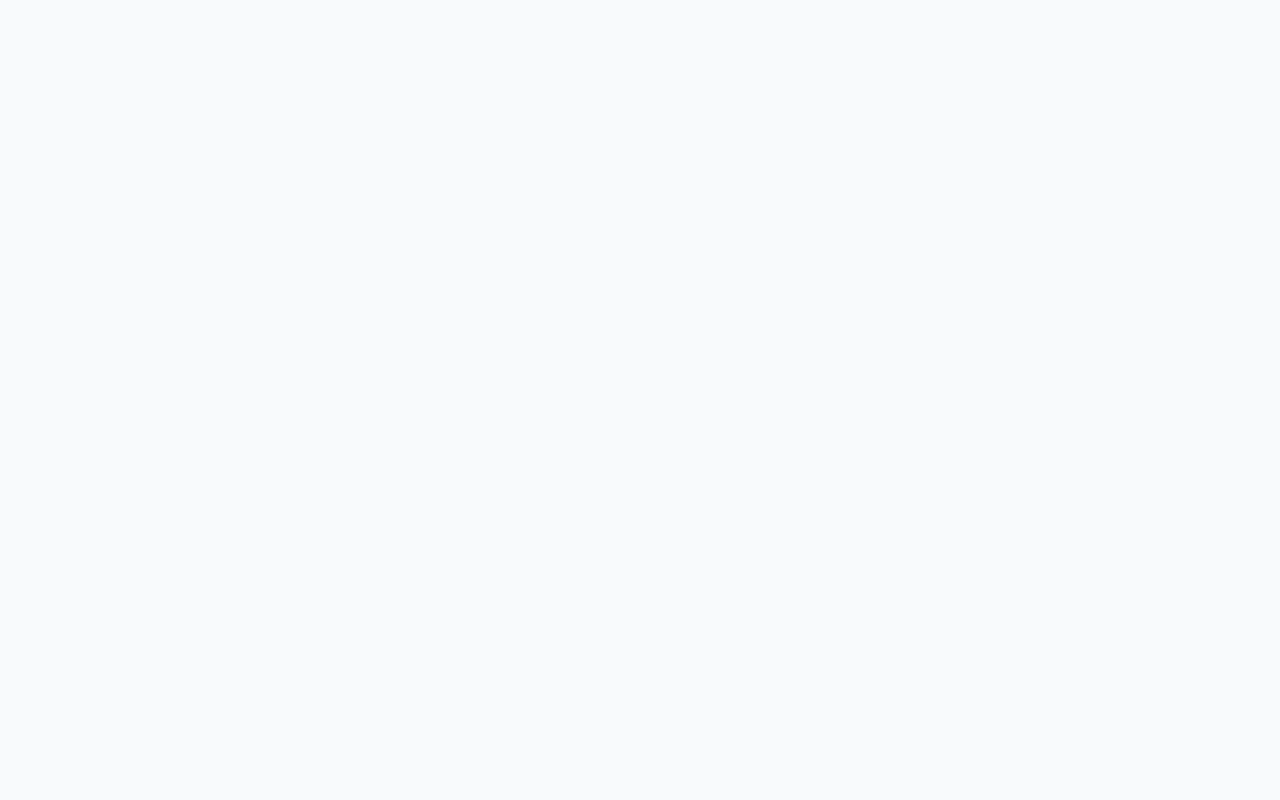
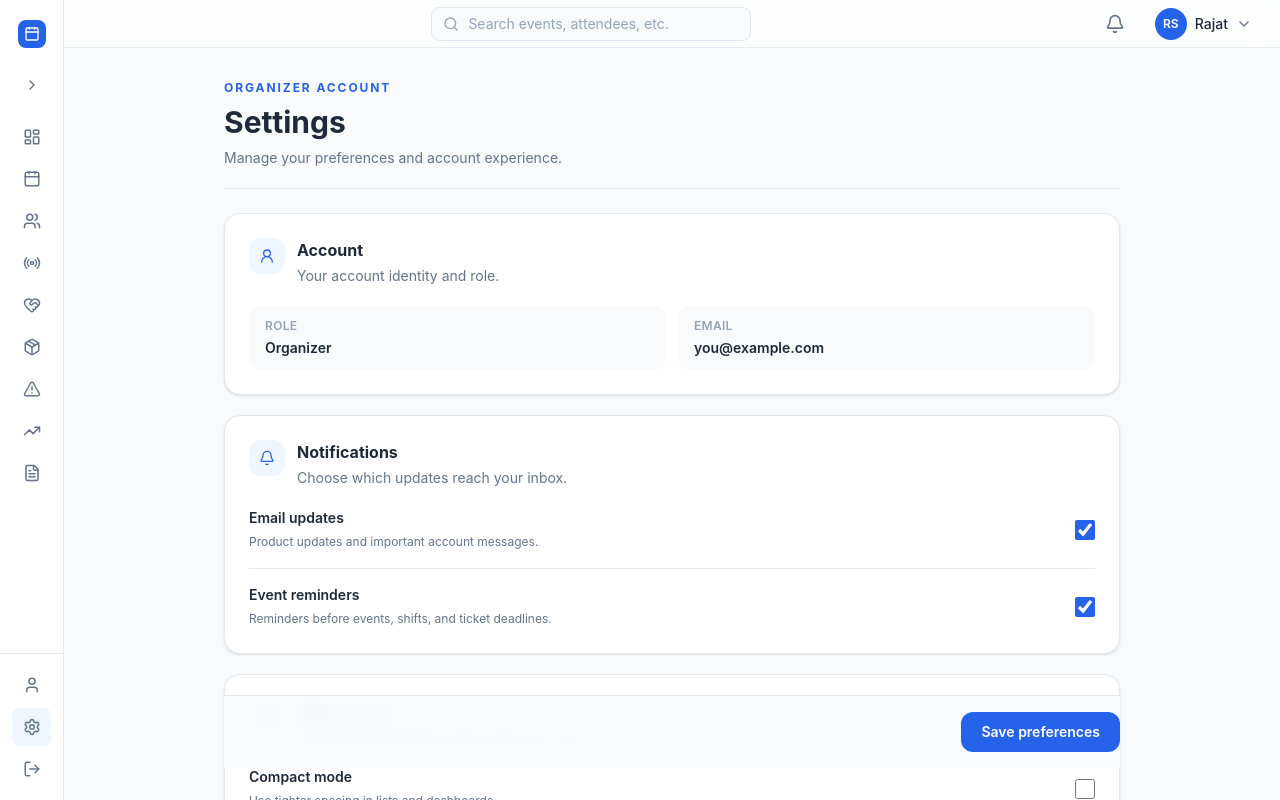
Before and after one commit to Anushka-Verma-CODES/EventPulse, a React (Vite) app in the folder frontend/: page /organizer/settings in a window 1280 px wide. Before the commit this address had no page. Built offline with nearby package versions, Linux system fonts and the light colour scheme.

Commit message:
feat: add settings page and integrate into attendee, organizer, and volunteer layouts

```diff
--- a/frontend/src/components/layout/AttendeeLayout.tsx
+++ b/frontend/src/components/layout/AttendeeLayout.tsx
@@ -9,6 +9,7 @@ const pageTitles: Record<string, string> = {
   "/attendee/tickets": "My Tickets",
   "/attendee/notifications": "Notifications",
   "/attendee/profile": "Profile",
+  "/attendee/settings": "Settings",
 };
 
 export default function AttendeeLayout() {
--- a/frontend/src/components/layout/AttendeeSidebar.tsx
+++ b/frontend/src/components/layout/AttendeeSidebar.tsx
@@ -5,6 +5,7 @@ import {
   Calendar,
   Ticket,
   User,
+  Settings,
   LogOut,
   ChevronLeft,
   ChevronRight,
@@ -15,6 +16,7 @@ const navItems = [
   { label: "Events", to: "/events", icon: Calendar },
   { label: "My Tickets", to: "/attendee/tickets", icon: Ticket },
   { label: "Profile", to: "/attendee/profile", icon: User },
+  { label: "Settings", to: "/attendee/settings", icon: Settings },
 ];
 
 interface AttendeeSidebarProps {
--- a/frontend/src/components/layout/OrganizerLayout.tsx
+++ b/frontend/src/components/layout/OrganizerLayout.tsx
@@ -16,6 +16,7 @@ const pageTitles: Record<string, string> = {
   "/organizer/reports": "Reports",
   "/organizer/notifications": "Notifications",
   "/organizer/profile": "Profile",
+  "/organizer/settings": "Settings",
 };
 
 export default function OrganizerLayout() {
--- a/frontend/src/components/layout/OrganizerNavbar.tsx
+++ b/frontend/src/components/layout/OrganizerNavbar.tsx
@@ -8,9 +8,9 @@ interface OrganizerNavbarProps {
   onOpenMobileSidebar: () => void;
 }
 
-export default function OrganizerNavbar({ pageTitle, onOpenMobileSidebar }: OrganizerNavbarProps) {
+export default function OrganizerNavbar({ onOpenMobileSidebar }: OrganizerNavbarProps) {
   return (
-    <header className="flex h-16 items-center justify-between border-b border-[#E2E8F0] bg-white px-4 sm:px-6">
+    <header className="sticky top-0 z-20 flex h-12 items-center justify-between border-b border-[#E2E8F0]/80 bg-white/75 px-3 backdrop-blur-md sm:px-5">
       <div className="flex items-center gap-3">
         <button
           type="button"
@@ -20,16 +20,15 @@ export default function OrganizerNavbar({ pageTitle, onOpenMobileSidebar }: Orga
         >
           <Menu className="h-5 w-5" />
         </button>
-        <h1 className="text-lg font-semibold text-[#1E293B]">{pageTitle}</h1>
       </div>
 
-      <div className="hidden flex-1 justify-center px-6 md:flex">
-        <div className="relative w-full max-w-sm">
+      <div className="hidden flex-1 justify-center px-4 md:flex">
+        <div className="relative w-full max-w-xs">
           <Search className="pointer-events-none absolute left-3 top-1/2 h-4 w-4 -translate-y-1/2 text-[#94A3B8]" />
           <input
             type="text"
             placeholder="Search events, attendees, etc."
-            className="w-full rounded-lg border border-[#E2E8F0] bg-[#F8FAFC] py-2 pl-9 pr-3 text-sm text-[#1E293B] outline-none placeholder:text-[#94A3B8] focus:border-[#2563EB] focus:bg-white focus:ring-2 focus:ring-[#2563EB]/20"
+            className="w-full rounded-lg border border-[#E2E8F0] bg-[#F8FAFC] py-1.5 pl-9 pr-3 text-sm text-[#1E293B] outline-none placeholder:text-[#94A3B8] focus:border-[#2563EB] focus:bg-white focus:ring-2 focus:ring-[#2563EB]/20"
           />
         </div>
       </div>
@@ -47,6 +46,7 @@ export default function OrganizerNavbar({ pageTitle, onOpenMobileSidebar }: Orga
           email={mockOrganizer.email}
           initials={mockOrganizer.initials}
           profileRoute="/organizer/profile"
+          settingsRoute="/organizer/settings"
         />
       </div>
     </header>
--- a/frontend/src/components/layout/OrganizerSidebar.tsx
+++ b/frontend/src/components/layout/OrganizerSidebar.tsx
@@ -11,6 +11,7 @@ import {
   TrendingUp,
   FileText,
   User,
+  Settings,
   LogOut,
   ChevronLeft,
   ChevronRight,
@@ -105,6 +106,19 @@ export default function OrganizerSidebar({ onNavigate, initiallyCollapsed = true
           <User className="h-4.5 w-4.5 text-[#64748B]" />
           {!isCollapsed && "Profile"}
         </NavLink>
+        <NavLink
+          to="/organizer/settings"
+          onClick={onNavigate}
+          title={isCollapsed ? "Settings" : undefined}
+          className={({ isActive }) =>
+            `mt-1 flex items-center rounded-lg py-2.5 text-sm transition-colors ${isCollapsed ? "justify-center px-2" : "gap-2.5 px-3"} ${
+              isActive ? "bg-[#EFF6FF] font-medium text-[#2563EB]" : "text-[#1E293B] hover:bg-[#F8FAFC]"
+            }`
+          }
+        >
+          <Settings className="h-4.5 w-4.5 text-[#64748B]" />
+          {!isCollapsed && "Settings"}
+        </NavLink>
         <button
           type="button"
           onClick={handleLogout}
--- a/frontend/src/components/layout/UserMenu.tsx
+++ b/frontend/src/components/layout/UserMenu.tsx
@@ -7,9 +7,10 @@ interface UserMenuProps {
   email: string;
   initials: string;
   profileRoute: string;
+  settingsRoute: string;
 }
 
-export default function UserMenu({ name, email, initials, profileRoute }: UserMenuProps) {
+export default function UserMenu({ name, email, initials, profileRoute, settingsRoute }: UserMenuProps) {
   const [isOpen, setIsOpen] = useState(false);
   const menuRef = useRef<HTMLDivElement>(null);
   const navigate = useNavigate();
@@ -65,11 +66,14 @@ export default function UserMenu({ name, email, initials, profileRoute }: UserMe
 
           <button
             type="button"
-            disabled
-            className="flex w-full cursor-not-allowed items-center gap-2.5 px-4 py-2 text-sm text-[#94A3B8]"
+            onClick={() => {
+              setIsOpen(false);
+              navigate(settingsRoute);
+            }}
+            className="flex w-full items-center gap-2.5 px-4 py-2 text-sm text-[#1E293B] hover:bg-[#F8FAFC]"
           >
             <Settings className="h-4 w-4" />
-            Settings <span className="ml-auto text-xs">Coming soon</span>
+            Settings
           </button>
 
           <button
--- a/frontend/src/components/layout/VolunteerLayout.tsx
+++ b/frontend/src/components/layout/VolunteerLayout.tsx
@@ -12,6 +12,7 @@ const staticTitles: Record<string, string> = {
   "/volunteer/tasks": "My Tasks",
   "/volunteer/notifications": "Notifications",
   "/volunteer/profile": "Profile",
+  "/volunteer/settings": "Settings",
 };
 
 export default function VolunteerLayout() {
--- a/frontend/src/components/layout/VolunteerSidebar.tsx
+++ b/frontend/src/components/layout/VolunteerSidebar.tsx
@@ -8,6 +8,7 @@ import {
   CheckSquare,
   Bell,
   User,
+  Settings,
   LogOut,
   Calendar,
   ChevronLeft,
@@ -22,6 +23,7 @@ const navItems = [
   { label: "My Tasks", to: "/volunteer/tasks", icon: CheckSquare },
   { label: "Notifications", to: "/volunteer/notifications", icon: Bell },
   { label: "Profile", to: "/volunteer/profile", icon: User },
+  { label: "Settings", to: "/volunteer/settings", icon: Settings },
 ];
 
 interface VolunteerSidebarProps {
--- /dev/null
+++ b/frontend/src/pages/SettingsPage.tsx
@@ -0,0 +1,132 @@
+import { useState } from "react";
+import { Bell, Check, LockKeyhole, Palette, UserRound } from "lucide-react";
+
+type SettingsRole = "attendee" | "organizer" | "volunteer";
+
+interface SettingsPageProps {
+  role: SettingsRole;
+}
+
+const roleLabels: Record<SettingsRole, string> = {
+  attendee: "Attendee",
+  organizer: "Organizer",
+  volunteer: "Volunteer",
+};
+
+export default function SettingsPage({ role }: SettingsPageProps) {
+  const [emailUpdates, setEmailUpdates] = useState(true);
+  const [eventReminders, setEventReminders] = useState(true);
+  const [compactMode, setCompactMode] = useState(false);
+  const [saved, setSaved] = useState(false);
+
+  function handleSave() {
+    setSaved(true);
+    window.setTimeout(() => setSaved(false), 2500);
+  }
+
+  return (
+    <div className="mx-auto w-full max-w-4xl">
+      <div className="border-b border-[#E2E8F0] pb-5">
+        <p className="text-xs font-bold uppercase tracking-[0.16em] text-[#2563EB]">{roleLabels[role]} account</p>
+        <h1 className="mt-2 text-2xl font-bold text-[#1E293B] sm:text-3xl">Settings</h1>
+        <p className="mt-2 text-sm text-[#64748B]">Manage your preferences and account experience.</p>
+      </div>
+
+      <div className="mt-6 grid gap-5">
+        <section className="rounded-2xl border border-[#E2E8F0] bg-white p-5 shadow-sm sm:p-6">
+          <div className="flex items-start gap-3">
+            <span className="flex h-9 w-9 shrink-0 items-center justify-center rounded-xl bg-[#EFF6FF] text-[#2563EB]">
+              <UserRound className="h-4 w-4" />
+            </span>
+            <div>
+              <h2 className="font-bold text-[#1E293B]">Account</h2>
+              <p className="mt-1 text-sm text-[#64748B]">Your account identity and role.</p>
+            </div>
+          </div>
+          <div className="mt-5 grid gap-3 sm:grid-cols-2">
+            <div className="rounded-xl bg-[#F8FAFC] px-4 py-3">
+              <p className="text-xs font-semibold uppercase tracking-wide text-[#94A3B8]">Role</p>
+              <p className="mt-1 text-sm font-semibold text-[#1E293B]">{roleLabels[role]}</p>
+            </div>
+            <div className="rounded-xl bg-[#F8FAFC] px-4 py-3">
+              <p className="text-xs font-semibold uppercase tracking-wide text-[#94A3B8]">Email</p>
+              <p className="mt-1 truncate text-sm font-semibold text-[#1E293B]">you@example.com</p>
+            </div>
+          </div>
+        </section>
+
+        <section className="rounded-2xl border border-[#E2E8F0] bg-white p-5 shadow-sm sm:p-6">
+          <div className="flex items-start gap-3">
+            <span className="flex h-9 w-9 shrink-0 items-center justify-center rounded-xl bg-[#EFF6FF] text-[#2563EB]">
+              <Bell className="h-4 w-4" />
+            </span>
+            <div>
+              <h2 className="font-bold text-[#1E293B]">Notifications</h2>
+              <p className="mt-1 text-sm text-[#64748B]">Choose which updates reach your inbox.</p>
+            </div>
+          </div>
+          <div className="mt-5 divide-y divide-[#E2E8F0]">
+            <SettingToggle label="Email updates" description="Product updates and important account messages." checked={emailUpdates} onChange={setEmailUpdates} />
+            <SettingToggle label="Event reminders" description="Reminders before events, shifts, and ticket deadlines." checked={eventReminders} onChange={setEventReminders} />
+          </div>
+        </section>
+
+        <section className="rounded-2xl border border-[#E2E8F0] bg-white p-5 shadow-sm sm:p-6">
+          <div className="flex items-start gap-3">
+            <span className="flex h-9 w-9 shrink-0 items-center justify-center rounded-xl bg-[#EFF6FF] text-[#2563EB]">
+              <Palette className="h-4 w-4" />
+            </span>
+            <div>
+              <h2 className="font-bold text-[#1E293B]">Appearance</h2>
+              <p className="mt-1 text-sm text-[#64748B]">Adjust how EventPulse feels while you work.</p>
+            </div>
+          </div>
+          <div className="mt-5 divide-y divide-[#E2E8F0]">
+            <SettingToggle label="Compact mode" description="Use tighter spacing in lists and dashboards." checked={compactMode} onChange={setCompactMode} />
+          </div>
+        </section>
+
+        <section className="rounded-2xl border border-[#E2E8F0] bg-white p-5 shadow-sm sm:p-6">
+          <div className="flex items-start gap-3">
+            <span className="flex h-9 w-9 shrink-0 items-center justify-center rounded-xl bg-[#EFF6FF] text-[#2563EB]">
+              <LockKeyhole className="h-4 w-4" />
+            </span>
+            <div>
+              <h2 className="font-bold text-[#1E293B]">Privacy and security</h2>
+              <p className="mt-1 text-sm text-[#64748B]">Keep your account protected.</p>
+            </div>
+          </div>
+          <button type="button" className="mt-5 rounded-xl border border-[#CBD5E1] px-4 py-2.5 text-sm font-semibold text-[#334155] transition hover:border-[#93C5FD] hover:bg-[#EFF6FF]">
+            Change password
+          </button>
+        </section>
+      </div>
+
+      <div className="sticky bottom-0 mt-6 flex flex-col gap-3 border-t border-[#E2E8F0] bg-[#F8FAFC]/95 py-4 backdrop-blur sm:flex-row sm:items-center sm:justify-end">
+        {saved && <span className="flex items-center gap-1.5 text-sm font-medium text-[#15803D]"><Check className="h-4 w-4" /> Preferences saved</span>}
+        <button type="button" onClick={handleSave} className="rounded-xl bg-[#2563EB] px-5 py-2.5 text-sm font-semibold text-white transition hover:bg-[#1D4ED8]">
+          Save preferences
+        </button>
+      </div>
+    </div>
+  );
+}
+
+interface SettingToggleProps {
+  label: string;
+  description: string;
+  checked: boolean;
+  onChange: (checked: boolean) => void;
+}
+
+function SettingToggle({ label, description, checked, onChange }: SettingToggleProps) {
+  return (
+    <label className="flex cursor-pointer items-center justify-between gap-4 py-4 first:pt-0 last:pb-0">
+      <span>
+        <span className="block text-sm font-semibold text-[#1E293B]">{label}</span>
+        <span className="mt-1 block text-xs leading-5 text-[#64748B]">{description}</span>
+      </span>
+      <input type="checkbox" checked={checked} onChange={(event) => onChange(event.target.checked)} className="h-5 w-5 shrink-0 accent-[#2563EB]" />
+    </label>
+  );
+}
--- a/frontend/src/routes/AppRoutes.tsx
+++ b/frontend/src/routes/AppRoutes.tsx
@@ -5,6 +5,7 @@ import EventsListPage from '../pages/EventsListPage';
 import EventDetailsPage from '../pages/EventDetailsPage';
 import CreateEventPage from '../pages/CreateEventPage';
 import ProfilePage from '../pages/ProfilePage';
+import SettingsPage from '../pages/SettingsPage';
 import Login from '../pages/auth/Login';
 import Signup from '../pages/auth/Signup';
 import HomePage from '../pages/HomePage';
@@ -68,6 +69,7 @@ export function AppRoutes() {
         <Route path="tickets/:ticketId" element={<TicketDetail />} />
         <Route path="notifications" element={<Notifications />} />
         <Route path="profile" element={<ProfilePage role="attendee" />} />
+        <Route path="settings" element={<SettingsPage role="attendee" />} />
       </Route>
 
       {/* Organizer routes with their own layout */}
@@ -85,6 +87,7 @@ export function AppRoutes() {
         <Route path="predictions" element={<Predictions />} />
         <Route path="notifications" element={<Notifications />} />
         <Route path="profile" element={<ProfilePage role="organizer" />} />
+        <Route path="settings" element={<SettingsPage role="organizer" />} />
       </Route>
 
       {/* Volunteer routes with their own layout */}
@@ -99,6 +102,7 @@ export function AppRoutes() {
         <Route path="tasks" element={<MyTasks />} />
         <Route path="notifications" element={<VolunteerNotifications />} />
         <Route path="profile" element={<ProfilePage role="volunteer" />} />
+        <Route path="settings" element={<SettingsPage role="volunteer" />} />
       </Route>
 
       {/* Scanner routes with their own minimal layout */}
```
Also changed, not shown: frontend/src/components/layout/AttendeeNavbar.tsx (+6 -6 lines), frontend/src/components/layout/VolunteerNavbar.tsx (+6 -6 lines).
